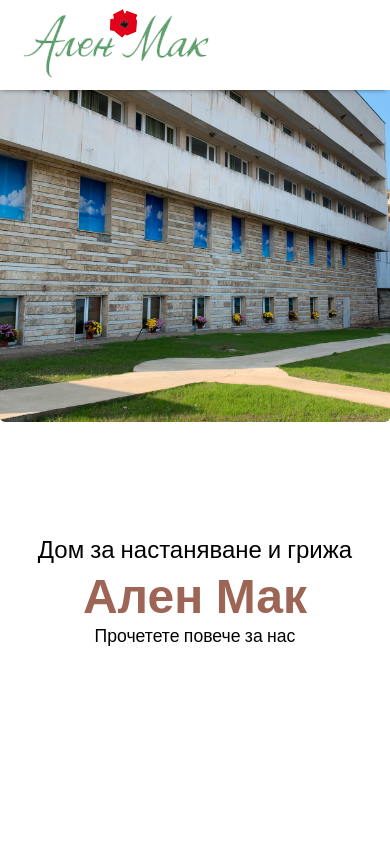
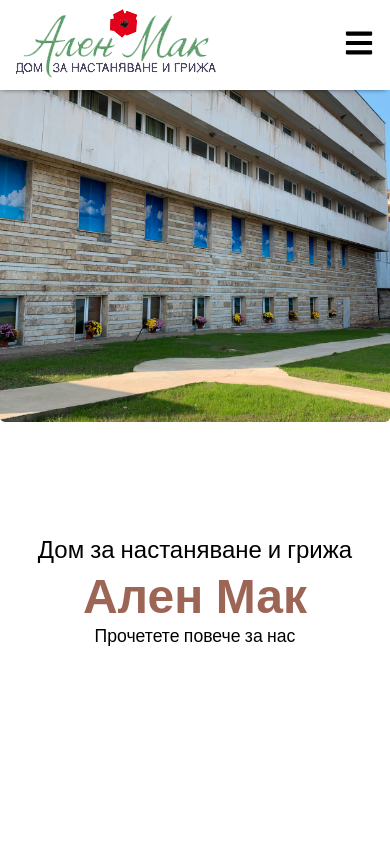
Before and after one commit to BlagovestT/alen-mak, a React (Create React App) app: page /about in a window 390 px wide. Shown: the top 844 px of the page. Built offline with nearby package versions, Linux system fonts and the light colour scheme.

Commit message:
New logo, hamburger color on responsive fixed, paralax effect on mobile removed

```diff
--- a/src/components/Home/HeroImage.css
+++ b/src/components/Home/HeroImage.css
@@ -12,6 +12,12 @@
     clip-path: polygon(100% 0, 100% 100%, 81% 93%, 54% 100%, 23% 96%, 0 100%, 0 0);
     margin-bottom: 2rem;
     overflow: hidden;
+}
+
+@media (max-width: 700px) {
+    .hero {
+        background-attachment: unset;
+    }
 }
 
 .hero .hero-cont {
--- a/src/components/MainImage.css
+++ b/src/components/MainImage.css
@@ -8,6 +8,12 @@
     background-attachment: fixed;
     clip-path: polygon(100% 0, 100% 100%, 74% 94%, 45% 100%, 18% 94%, 0 100%, 0 0);
     overflow: hidden;
+}
+
+@media (max-width: 700px) {
+    .main-image {
+        background-attachment: unset;
+    }
 }
 
 .main-image .main-image-cont {
--- a/src/components/Navbar.js
+++ b/src/components/Navbar.js
@@ -5,7 +5,8 @@
 
 import './Navbar.css';
 
-import logo from '../assets/logo.png';
+import logo from '../assets/alen-mak-logo.png';
+import logoText from '../assets/alen-mak-logo-text.png';
 
 const Navbar = () => {
   const [click, setClick] = useState(false);
@@ -36,7 +37,11 @@
     <div className={color ? 'header-bg' : 'header'}>
       <Link to="/">
         {/* <h1>Ален Мак</h1> */}
-        <img src={logo} alt="Alen Mak Logo" />
+        {color ? (
+          <img src={logoText} alt="Alen Mak Logo" />
+        ) : (
+          <img src={logo} alt="Alen Mak Logo" />
+        )}
       </Link>
 
       <ul className={click ? 'nav-menu active' : 'nav-menu'}>
@@ -68,11 +73,17 @@
       </ul>
 
       <div className="hamburger" onClick={handleClick}>
-        {click ? (
-          <FaTimes size={30} style={{ color: '#fff' }} />
-        ) : (
-          <FaBars size={30} style={{ color: '#fff' }} />
-        )}
+        {(() => {
+          if (click) {
+            return <FaTimes size={30} style={{ color: '#fff' }} />;
+          } else {
+            if (color) {
+              return <FaBars size={30} style={{ color: '#000' }} />;
+            } else {
+              return <FaBars size={30} style={{ color: '#fff' }} />;
+            }
+          }
+        })()}
       </div>
     </div>
   );
```
Also changed, not shown: src/assets/alen-mak-logo-text.png (added), src/assets/alen-mak-logo.png (added).
